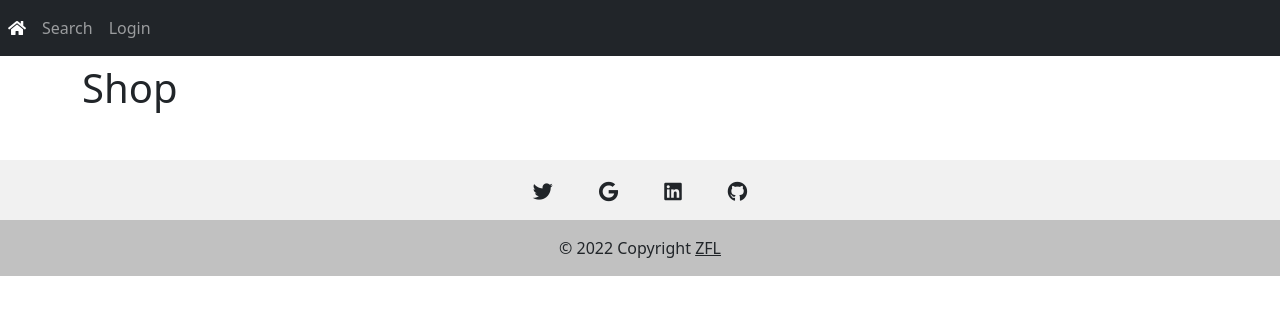
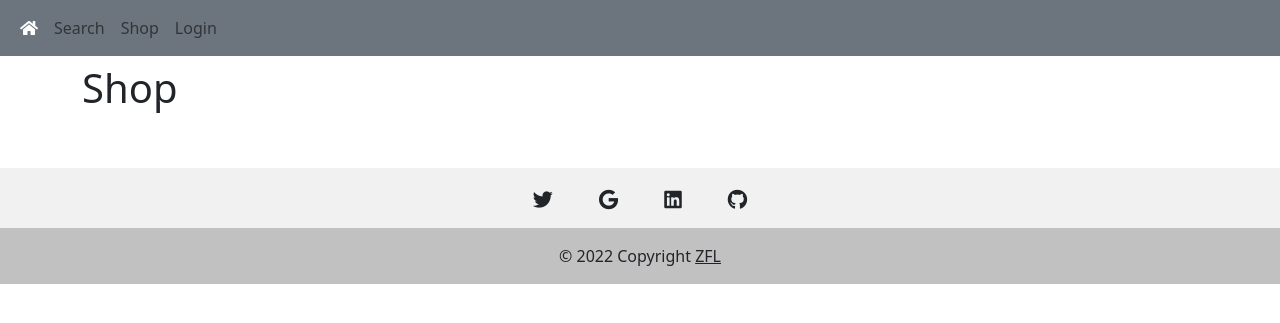
Before and after one commit to VELIFZ/BookAPI, a Flask app: page /shop/buy in a window 1280 px wide. Shown: the top 323 px of the page. Run offline with Flask 2, Linux system fonts and the light colour scheme; data that the repository does not hold is empty; some libraries are stand-ins or nearby versions.

```diff
--- a/app/blueprints/auth/auth_templates/signin.html
+++ b/app/blueprints/auth/auth_templates/signin.html
@@ -3,6 +3,7 @@
 {% block title %} Sign-In {% endblock %}
 
 {% block content %}
+<section class="hero" id="signin">
 <div class="row">
     <div class="col-3"></div>
     <div class="col-6">
@@ -38,4 +39,5 @@
     {% include 'partials/message.html' %}
   </div>
 </div>
+</section>
 {% endblock %}
--- a/app/blueprints/shop/routes.py
+++ b/app/blueprints/shop/routes.py
@@ -1,16 +1,33 @@
 # Making api call to sell api that is created wirh sell form.
-from flask import Blueprint, render_template
+from flask import Blueprint, render_template, request, url_for
 import requests as r
+from app.models import db, User, Book
 
 shop = Blueprint('shop', __name__, template_folder='shop_templates', url_prefix = '/shop')
 
+# @shop.route('/buy')
+# def buy():
+#     res = r.get('https://the-book-cafe.herokuapp.com/api/books').json()
+#     if res:
+#         try:
+#             book = res["Books"]
+#             return render_template('buy.html', book=book)
+#         except:
+#             return ''
+#     return render_template('buy.html')
+
 @shop.route('/buy')
 def buy():
-    res = r.get('https://the-book-cafe.herokuapp.com/api/books').json()
-    if res:
-        try:
-            book = res["Books"]
-            return render_template('buy.html', book=book)
-        except:
-            return ''
-    return render_template('buy.html')
+    #page = request.args.get('page', 1, type=int)
+    all_books = Book.query.order_by(Book.date_posted.desc()).all()
+    return render_template('buy.html', all_books=all_books)
+
+
+@shop.route('/<string:id>')
+def single_page(id):
+    single_book = Book.query.get(id)
+    return render_template('single_page.html', single_book=single_book)
+
+@shop.route('/cart')
+def addcart():
+    return render_template('cart.html')
--- a/app/blueprints/shop/shop_templates/buy.html
+++ b/app/blueprints/shop/shop_templates/buy.html
@@ -4,18 +4,31 @@
 
 {% block content %}
 <div class="container mt-2 mb-5">
-    <h1>Shop</h1>
-    {% for i in book %}
-    <div class="container mx-3 my-3" style="width: 18rem">
-        <img src={{i.image}} class="img-thumbnail" alt={{i.title}} />
-        <div class="container mt-1 h-25">
-            <h5 class="title">{{i.title}}</h5>
-            <h6>by {{i.author}}</h6>
-            <p class="text-danger">${{i.price}}</p>
-            <button type="button" class="btn btn-primary" > Add to Cart </button>
+    <div class="row">
+      <h1>Shop</h1>
+    </div>
+    <div class="row">
+    {% for i in all_books %}
+       {% if i.inventory !=0 %}
+        <div class="col-md-3 mx-3 my-3" style="width: 18rem">
+            {% if i.image %}
+            <!-- imageye tikladiginda book details cikiyor-->
+            <a href="{{url_for('shop.single_page',id=i.id)}}" class="float-left btn brn-sm btm-primary"> <img src={{i.image}} class="container" alt={{i.title}} /></a>
+            {% else %}
+            <a href="{{url_for('shop.single_page',id=i.id)}}" class="float-left btn brn-sm btm-primary">
+               <img src="https://upload.wikimedia.org/wikipedia/commons/thumb/7/72/Placeholder_book.svg/1200px-Placeholder_book.svg.png" class="container" alt={{i.title}} />
+            </a>
+            {% endif %}
+            <div class="container mt-1">
+                <h5 class="title">{{i.title}}</h5>
+                <h6>by {{i.author}}</h6>
+                <p class="text-danger">${{i.price}}</p>
+                 <a href="#" class="float-left btn btn-sm btn-primary"> Add to cart</a>
+            </div>
         </div>
+        {% endif %}
+    {% endfor %}
     </div>
-    {% endfor %}
 </div>
 
 {% endblock %}
--- a/app/static/css/main.css
+++ b/app/static/css/main.css
@@ -20,3 +20,16 @@
     padding: .1em .25em;
     font-size: 150%;
 }
+
+.hero {
+    position: relative;
+    height: 100vh;
+}
+
+.hero-content {
+    position: relative;
+}
+
+#signin {
+    background: linear-gradient(90deg, rgb(50, 70, 82) 0%, rgb(33, 56, 67) 50%, rgb(39, 62, 76) 100%);
+}
--- a/app/templates/partials/nav.html
+++ b/app/templates/partials/nav.html
@@ -1,35 +1,27 @@
-<nav class="navbar navbar-expand navbar-dark bg-dark">
-  <ul class="nav navbar-nav">
-      <li class="nav-item active">
+<nav class="navbar navbar-expand-lg navbar-light bg-secondary" >
+  <div class="container-fluid">
+    <button class="navbar-toggler" type="button" data-bs-toggle="collapse" data-bs-target="#navbarNavAltMarkup" aria-controls="navbarNavAltMarkup" aria-expanded="false" aria-label="Toggle navigation">
+      <span class="navbar-toggler-icon"></span>
+    </button>
+    <div class="collapse navbar-collapse" id="navbarNavAltMarkup">
+      <div class="navbar-nav">
         <a class="nav-link" href="{{ url_for('home') }}"><i class='fa fa-home' style='color: white'></i></a>
-      </li>
-      <li class="nav-item active">
         <a class="nav-link" href="{{ url_for('search') }}">Search</a>
-      </li>
-      {% if current_user.is_authenticated %}
-      <li class="nav-item active">
+        <a class="nav-link" href="{{ url_for('shop.buy') }}">Shop</a>
+        {% if current_user.is_authenticated %}
         <a class="nav-link" href="{{ url_for('api.sell') }}">Sell</a>
-      </li>
-      <li class="nav-item active">
-        <a class="nav-link" href="{{ url_for('shop') }}">Shop</a>
-      </li>
-      {%  endif %}
-  </ul>
-  <ul class="nav navbar-nav ml-auto">
-      {% if current_user.is_authenticated %} <!-- eger user signin then show signout button-->
-      <li class="nav-item active ml-auto">
-        {# <a class="nav-item nav-link" href="{{ url_for('forum.userProfile', user=current_user.user) }}">Account</a> #}
-      </li>
-      <li class="nav-item active ml-auto">
+        {%  endif %}
+      </div>
+      <div class="navbar-nav ml-auto">
+        {% if current_user.is_authenticated %} <!-- eger user signin then show signout button-->
+        <a class="nav-item nav-link" href="{{ url_for('forum.userProfile', username=current_user.username) }}">Account</a>
         <a class="nav-item nav-link" href="{{ url_for('forum.feed') }}">Forum</a>
-      </li>
-      <li class="nav-item active ml-auto">
         <a class="nav-link" href="{{ url_for('auth.signout') }}">Logout</a>
-      </li>
-      {%  else %}
-      <li class="nav-item active ml-auto">
+        {%  else %}
         <a class="nav-link" href="{{ url_for('auth.signin') }}">Login</a>
-      </li>
-      {% endif %}
-  </ul>
+        {% endif %}
+      </div>
+    </div>
+  </div>
 </nav>
+</nav>
--- a/app/templates/search.html
+++ b/app/templates/search.html
@@ -6,6 +6,7 @@
 <div class="row mb-5">
   <div class="col-3"></div>
   <div class="col-6 mb-5">
+    <section class="hero">
     <!-- row for search-->
     <div class="row">
       <h1 class="text-center my-5">Search</h1>
@@ -63,6 +64,7 @@
         </div>
     </div>
     {% endif %}
+    </section>
   </div>
 </div>
 
```
Also changed, not shown: app/blueprints/shop/shop_templates/single_page.html (added, +54 -0 lines), app/blueprints/shop/shop_templates/cart.html (added).
